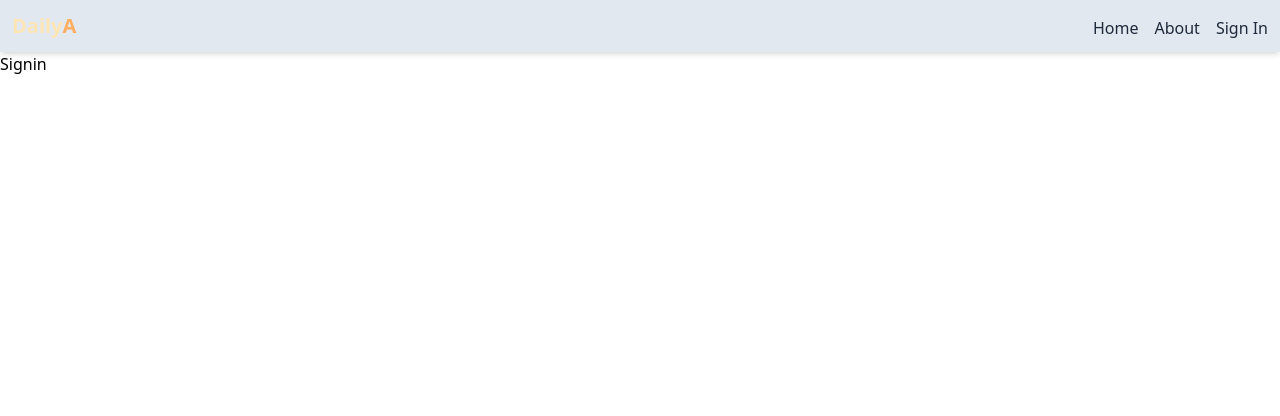
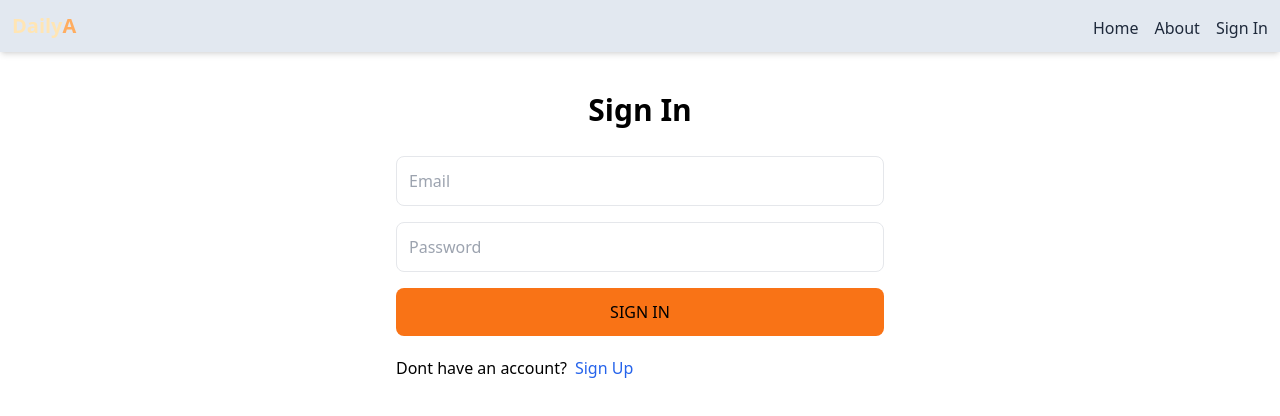
Before and after one commit to deanbirnie/daily-a, a React (Vite) app in the folder frontend/: page /sign-in in a window 1280 px wide. Shown: the top 416 px of the page. Built offline with nearby package versions, Linux system fonts and the light colour scheme.

Commit message:
Complete singin and sign up functionality

```diff
--- a/frontend/src/pages/Signin.jsx
+++ b/frontend/src/pages/Signin.jsx
@@ -1,7 +1,61 @@
-import React from 'react'
+import { useState } from 'react';
+import { Link, useNavigate } from 'react-router-dom';
+
 
 export default function Signin() {
+    const [formData, setFormData] = useState({});
+    const [error, setError] = useState(null);
+    const [loading, setLoading] = useState(false);
+    const navigate = useNavigate();
+    const handleChange = (event) => {
+        setFormData({
+                ...formData,
+                [event.target.id]: event.target.value,
+            });
+    };
+    const handleSubmit = async (event) => {
+        event.preventDefault();
+        try {
+            setLoading(true);
+            const response = await fetch('/api/auth/sign-in',
+            {
+                method: 'POST',
+                headers: {
+                    'Content-Type': 'application/json',
+                },
+                body: JSON.stringify(formData),
+            });
+            console.log(formData);
+            const data = await response.json();
+            console.log(data);
+            if (data.success === false) {
+                setError(data.message);
+                setLoading(false);
+                return;
+            }
+            setLoading(false);
+            setError(null);
+            navigate('/');
+        } catch (error) {
+            setLoading(false);
+            setError(error.message);
+        }
+    };
   return (
-    <div>Signin</div>
+    <div className='p-3 max-w-lg mx-auto'>
+        <h1 className='text-3xl text-center font-semibold my-7'>Sign In</h1>
+        <form className='flex flex-col gap-4' onSubmit={handleSubmit}>
+            <input type='text' placeholder='Email' className='border p-3 rounded-lg' id='email' onChange={handleChange} />
+            <input type='text' placeholder='Password' className='border p-3 rounded-lg' id='password' onChange={handleChange} />
+            <button disabled={loading} className='bg-orange-500 p-3 rounded-lg uppercase hover:opacity-90 disabled:opacity-80'>{loading ? 'Loading...' : 'Sign In'}</button>
+        </form>
+        <div className='flex gap-2 mt-5'>
+            <p>Dont have an account?</p>
+            <Link to={ '/sign-up' }>
+                <span className='text-blue-600'>Sign Up</span>
+            </Link>
+        </div>
+        {error && <p className='text-red-500 mt-5'>{error}</p>}
+    </div>
   )
 }
--- a/frontend/src/pages/Signup.jsx
+++ b/frontend/src/pages/Signup.jsx
@@ -1,15 +1,54 @@
-import React from 'react'
-import { Link } from 'react-router-dom'
+import { useState } from 'react';
+import { Link, useNavigate } from 'react-router-dom';
+
 
 export default function Signup() {
+    const [formData, setFormData] = useState({});
+    const [error, setError] = useState(null);
+    const [loading, setLoading] = useState(false);
+    const navigate = useNavigate();
+    const handleChange = (event) => {
+        setFormData({
+                ...formData,
+                [event.target.id]: event.target.value,
+            });
+    };
+    const handleSubmit = async (event) => {
+        event.preventDefault();
+        try {
+            setLoading(true);
+            const response = await fetch('/api/auth/sign-up',
+            {
+                method: 'POST',
+                headers: {
+                    'Content-Type': 'application/json',
+                },
+                body: JSON.stringify(formData),
+            });
+            const data = await response.json();
+            console.log(data);
+            if (data.success === false) {
+                setError(data.message);
+                setLoading(false);
+                return;
+            }
+            setLoading(false);
+            setError(null);
+            navigate('/sign-in');
+        } catch (error) {
+            setLoading(false);
+            setError(error.message);
+        }
+    };
+
     return (
         <div className='p-3 max-w-lg mx-auto'>
             <h1 className='text-3xl text-center font-semibold my-7'>Sign Up</h1>
-        <form className='flex flex-col gap-4'>
-            <input type='text' placeholder='Username' className='border p-3 rounded-lg' id='username' />
-            <input type='text' placeholder='Email' className='border p-3 rounded-lg' id='email' />
-            <input type='text' placeholder='Password' className='border p-3 rounded-lg' id='password' />
-            <button className='bg-orange-500 p-3 rounded-lg uppercase hover:opacity-90 disabled:opacity-80'>Sign Up</button>
+            <form className='flex flex-col gap-4' onSubmit={handleSubmit}>
+                <input type='text' placeholder='Username' className='border p-3 rounded-lg' id='username' onChange={handleChange} />
+                <input type='text' placeholder='Email' className='border p-3 rounded-lg' id='email' onChange={handleChange} />
+                <input type='text' placeholder='Password' className='border p-3 rounded-lg' id='password' onChange={handleChange} />
+                <button disabled={loading} className='bg-orange-500 p-3 rounded-lg uppercase hover:opacity-90 disabled:opacity-80'>{loading ? 'Loading...' : 'Sign Up'}</button>
             </form>
             <div className='flex gap-2 mt-5'>
                 <p>Have an account?</p>
@@ -17,6 +56,7 @@
                     <span className='text-blue-600'>Sign In</span>
                 </Link>
             </div>
+            {error && <p className='text-red-500 mt-5'>{error}</p>}
         </div>
     )
-}
+};
```
Lines whose indentation alone changed are shown as unchanged.
